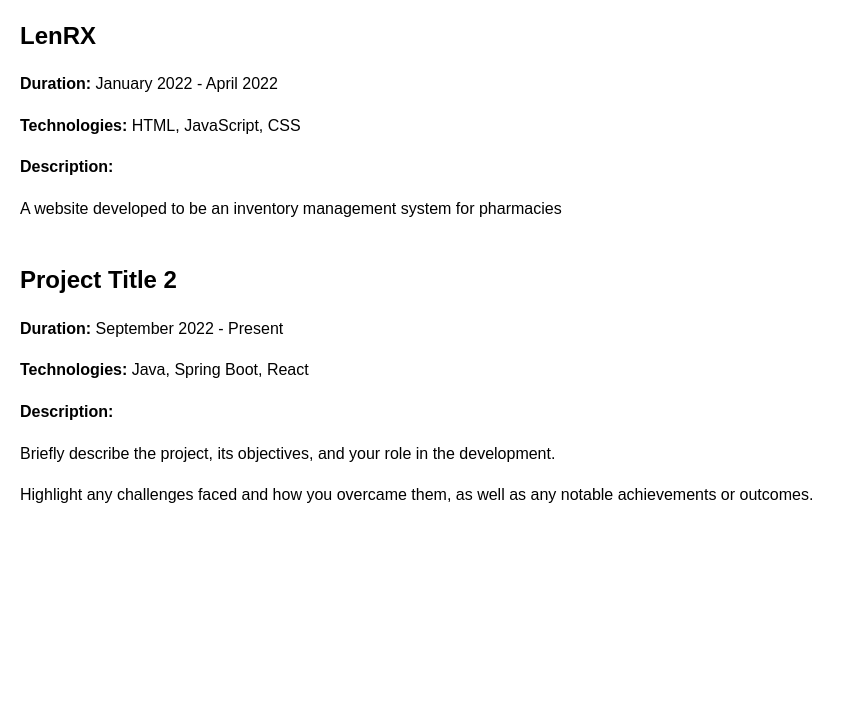
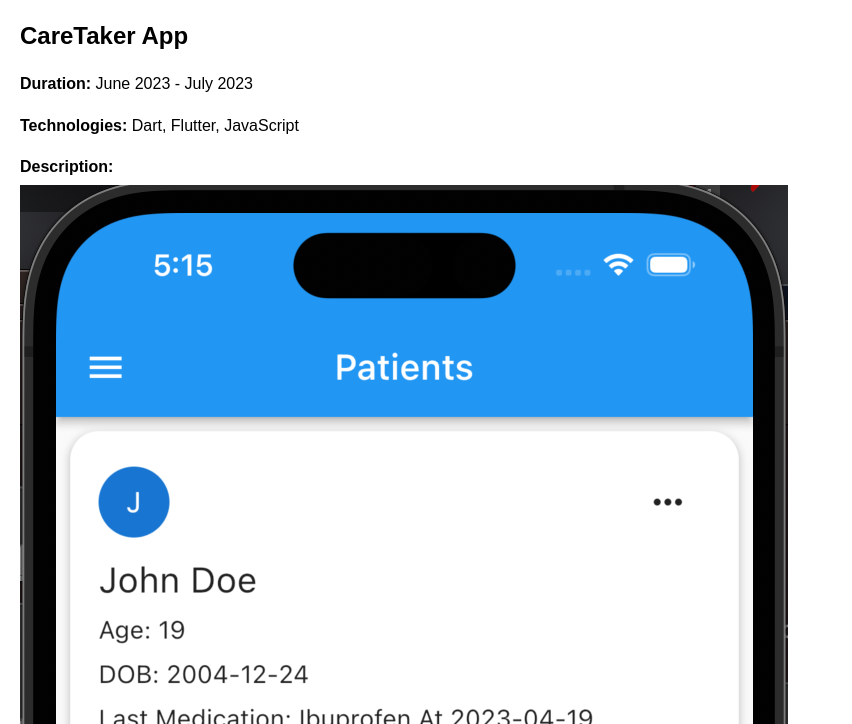
Before and after one commit to injulkeys/injulkeys.github.io, a plain HTML site: page index.html in a window 1280 px wide. Shown: the part 76-800 px from the top of the page, without its empty margins (0-852 px from the left). Drawn offline with Linux system fonts and the light colour scheme.

Commit message:
Update with images

```diff
--- a/index.html
+++ b/index.html
@@ -30,28 +30,31 @@
     <h1>Computer Science Project Resume</h1>
 
     <div class="project">
-        <h2>LenRX</h2>
-        <p><strong>Duration:</strong> January 2022 - April 2022</p>
-        <p><strong>Technologies:</strong> HTML, JavaScript, CSS</p>
+        <h2>CareTaker App</h2>
+        <p><strong>Duration:</strong> June 2023 - July 2023</p>
+        <p><strong>Technologies:</strong> Dart, Flutter, JavaScript</p>
         <p><strong>Description:</strong></p>
+        <div class="project-image">
+            <img src="images/CaretakerApp.png" alt="Project 1">
+        </div>
         <div class="project-description">
             <p>
-                A website developed to be an inventory management system for pharmacies
+                An app developed to provide a hub for caregivers or care takers to be able to better monitor and support their patients
             </p>
         </div>
     </div>
 
     <div class="project">
-        <h2>Project Title 2</h2>
-        <p><strong>Duration:</strong> September 2022 - Present</p>
-        <p><strong>Technologies:</strong> Java, Spring Boot, React</p>
+        <h2>Baby Bud</h2>
+        <p><strong>Duration:</strong> June 2023 - July 2023</p>
+        <p><strong>Technologies:</strong> Python</p>
         <p><strong>Description:</strong></p>
+        <div class="project-image">
+            <img src="images/baby-bud.png" alt="Project 2">
+        </div>
         <div class="project-description">
             <p>
-                Briefly describe the project, its objectives, and your role in the development.
-            </p>
-            <p>
-                Highlight any challenges faced and how you overcame them, as well as any notable achievements or outcomes.
+                An app made with the intent to provide a resource to be used by caretakers of children with the goal of preventing heat infant heat stroke deaths by being left unattended in vehicles.
             </p>
         </div>
     </div>
```
Also changed, not shown: images/CaretakerApp.png (added), images/baby-bud.png (added), 1 other file.
